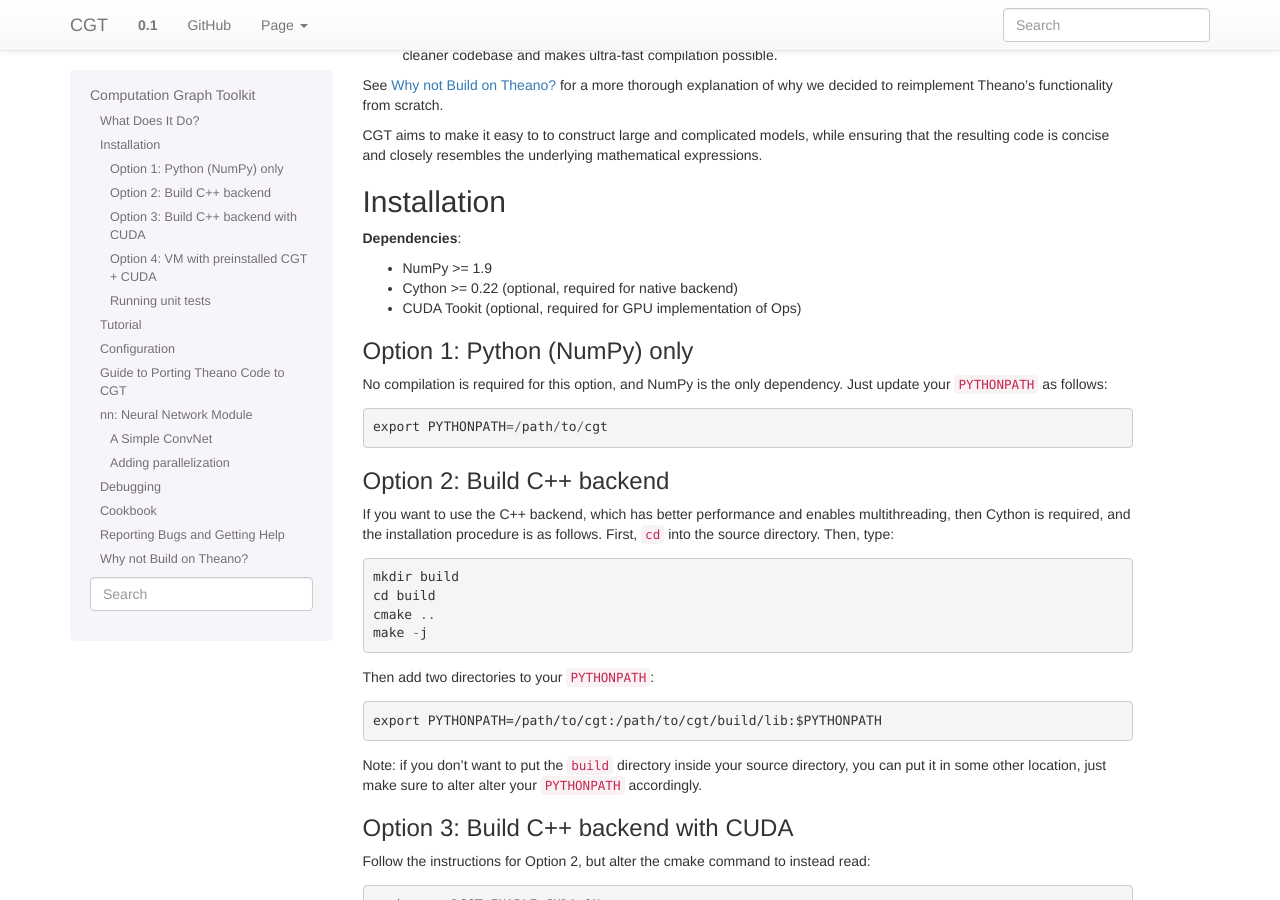
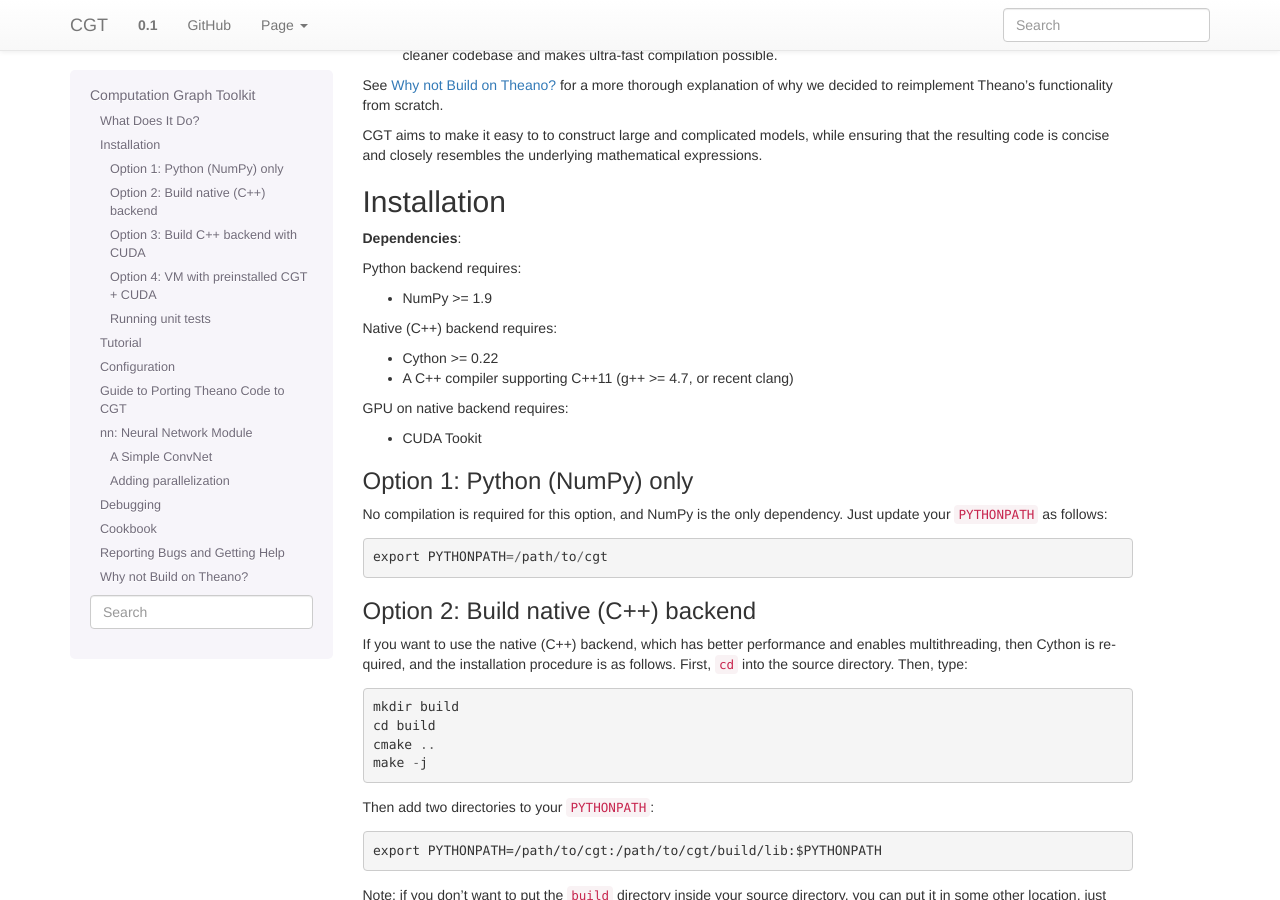
Before and after one commit to joschu/cgt, a Sphinx documentation site: the page built from doc/index.rst, in a window 1280 px wide and 900 px high, scrolled down 528 px. Built offline with Sphinx 7.4.7, drawn with Linux system fonts in a browser that asks for light colours.

Commit message:
installation instructions update

```diff
--- a/doc/index.rst
+++ b/doc/index.rst
@@ -13,6 +13,7 @@
 - Automatic differentiation of functions involving multidimensional arrays, using computation graphs
 - Compile fast implementations of array computations that can be run in parallel on multiple CPUs and GPUs. (GPU and multi-GPU support is currently in work-in-progress)
 - A compilation process that simplifies your function through arithmetic identities and in-place optimizations, which readily handles extremely large graphs.
+
 .. - Supports both forward and backward derivative propagation, as well as higher-order differentiation.
 .. - CGT can export standalone C++ code for of your functions.
 
@@ -36,9 +37,18 @@
 
 **Dependencies**:
 
+Python backend requires:
+
 - NumPy >= 1.9
-- Cython >= 0.22 (optional, required for native backend)
-- CUDA Tookit (optional, required for GPU implementation of Ops)
+
+Native (C++) backend requires:
+
+- Cython >= 0.22
+- A C++ compiler supporting C++11 (g++ >= 4.7, or recent clang)
+
+GPU on native backend requires:
+
+- CUDA Tookit
 
 
 Option 1: Python (NumPy) only
@@ -49,10 +59,10 @@
 
     export PYTHONPATH=/path/to/cgt
 
-Option 2: Build C++ backend
----------------------------
+Option 2: Build native (C++) backend
+------------------------------------
 
-If you want to use the C++ backend, which has better performance and enables multithreading, then Cython is required, and the installation procedure is as follows.
+If you want to use the native (C++) backend, which has better performance and enables multithreading, then Cython is required, and the installation procedure is as follows.
 First, ``cd`` into the source directory. Then, type::
 
     mkdir build
```
